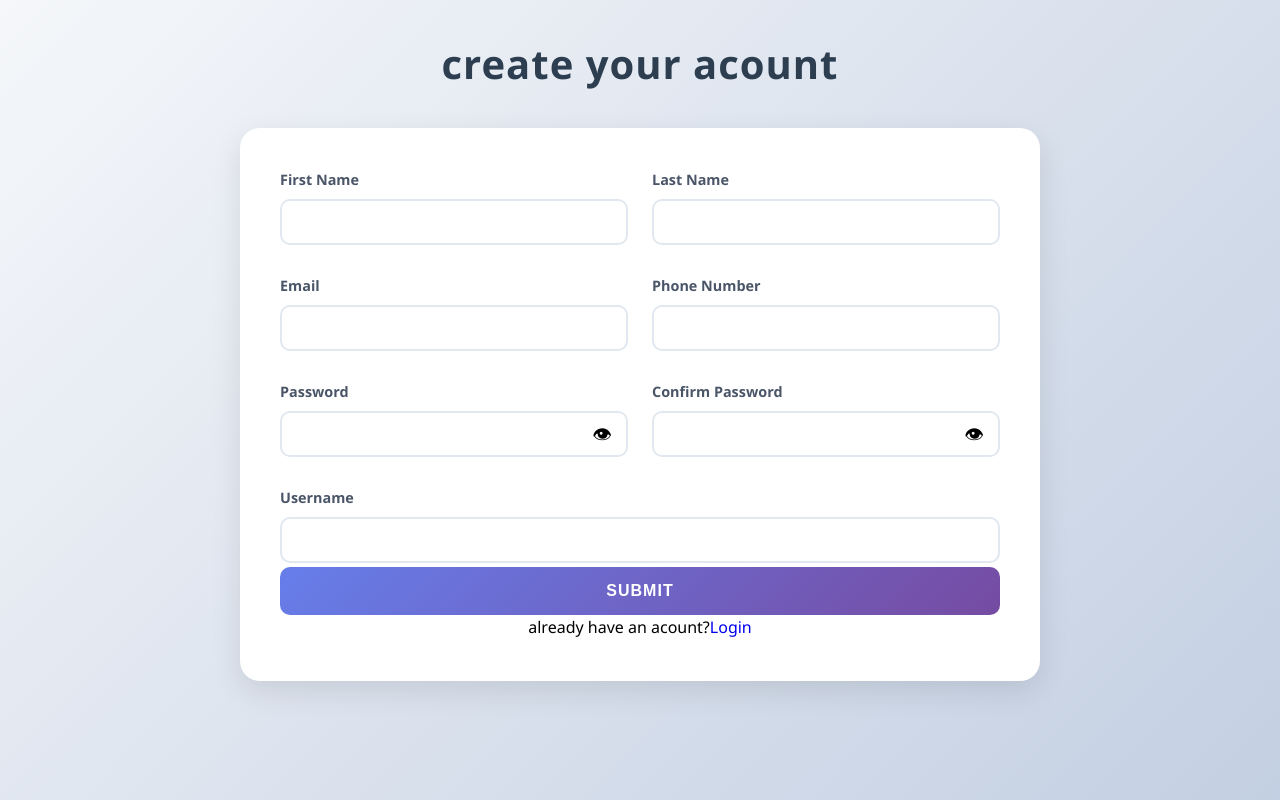
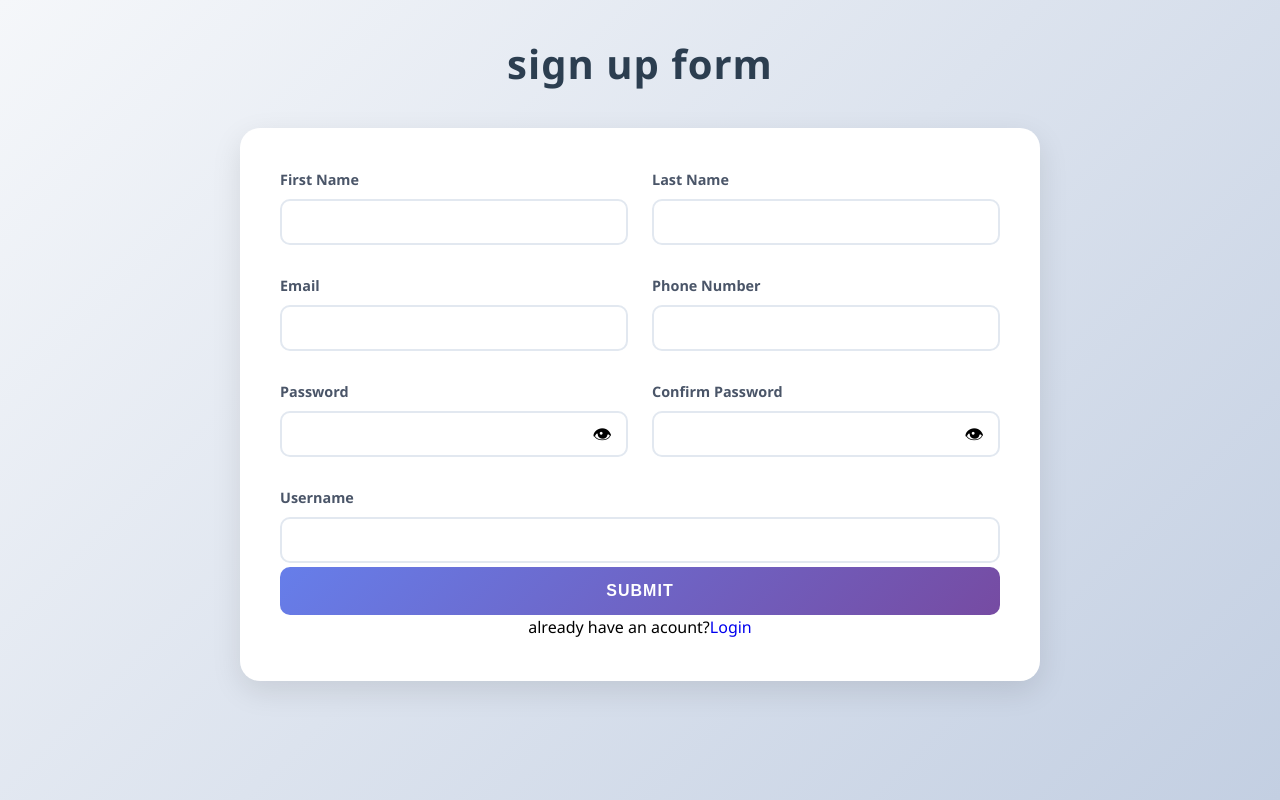
Before and after one commit to ate125/signupform, a plain HTML site: page index.html in a window 1280 px wide. Drawn offline with Linux system fonts and the light colour scheme.

Commit message:
Change form title to 'sign up form'

```diff
--- a/index.html
+++ b/index.html
@@ -190,7 +190,7 @@
     </style>
   </head>
   <body>
-    <h2>create your acount</h2>
+    <h2>sign up form</h2>
     <form id="signupForm" novalidate action="log.php" method="post">
       <div class="name">
         <div class="form-group">
```
